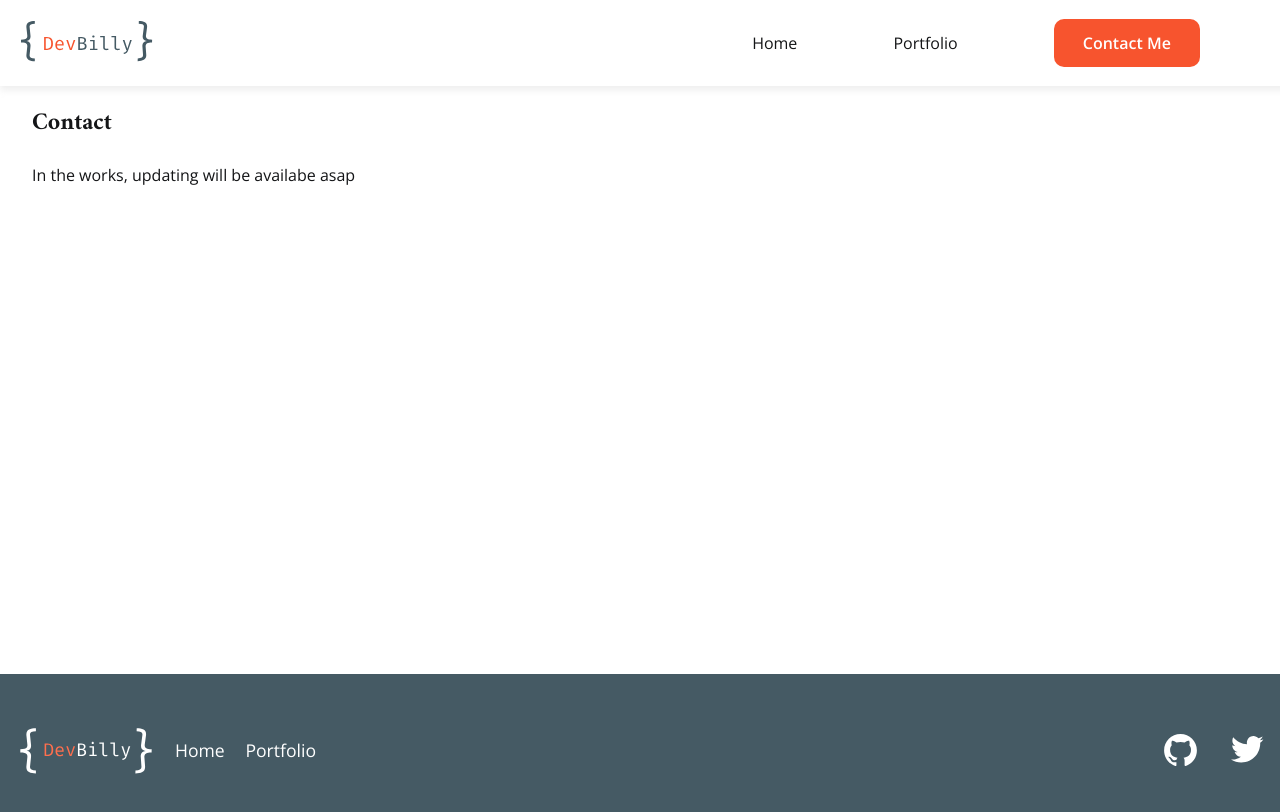
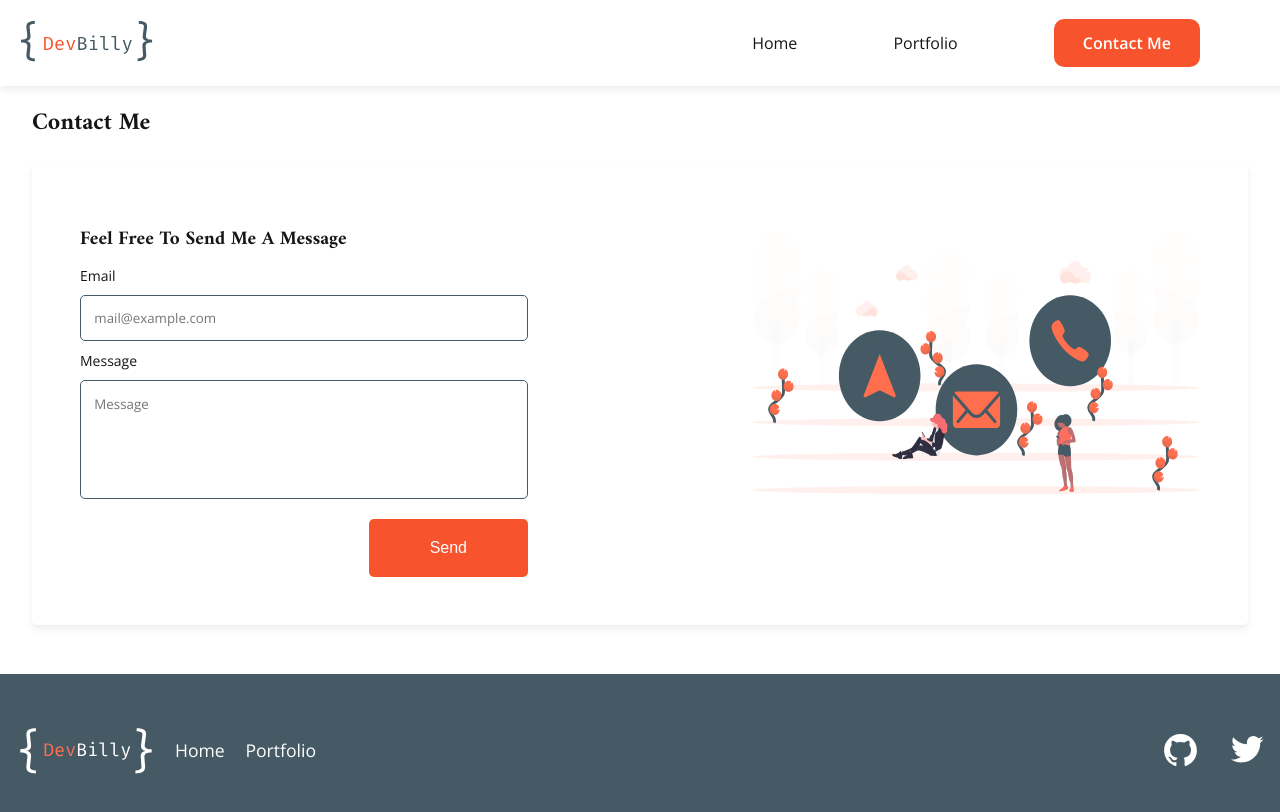
Before and after one commit to dev-billy/dev-billy, a React (Create React App) app: page /contact in a window 1280 px wide. Shown: the top 812 px of the page. Built offline with nearby package versions, Linux system fonts and the light colour scheme.

Commit message:
added the contact section

```diff
--- a/src/pages/Contact/index.js
+++ b/src/pages/Contact/index.js
@@ -1,9 +1,35 @@
 import Layout from "../../layout";
+import styles from "../pagestyles/contact.module.scss";
 function Contact() {
   return (
     <Layout>
-      <h1>Contact</h1>
-      <p>In the works, updating will be availabe asap</p>
+      <h1>Contact Me</h1>
+      <div className={styles.container}>
+        <div className={styles.textContent}>
+          <h2>Feel Free To Send Me A Message</h2>
+          <form className={styles.form}>
+            <div className={styles.inputs}>
+              <label htmlFor="email">Email</label>
+              <input
+                name="email"
+                type="email"
+                required
+                placeholder="mail@example.com"
+              />
+            </div>
+            <div className={styles.inputs}>
+              <label htmlFor="message">Message</label>
+              <textarea
+                name="message"
+                placeholder="Message"
+                rows={5}
+              ></textarea>
+            </div>
+            <button className={styles.sendBtn}>Send</button>
+          </form>
+        </div>
+        <div className={styles.image}></div>
+      </div>
     </Layout>
   );
 }
--- /dev/null
+++ b/src/pages/pagestyles/contact.module.scss
@@ -0,0 +1,76 @@
+@import "../../scss/colors";
+.container {
+  display: flex;
+  flex-direction: column;
+  background-color: white;
+  padding: 1em;
+  border-radius: 5px;
+  box-shadow: 0px 4px 7px 0px #c4c4c44a;
+  h2 {
+    font-size: 1.2rem;
+    line-height: 22px;
+  }
+}
+.textContent {
+  .form {
+    display: flex;
+    flex-direction: column;
+    .inputs {
+      display: flex;
+      flex-direction: column;
+      label {
+        font-size: 14px;
+      }
+      input,
+      textarea {
+        margin: 10px 0;
+        padding: 1em;
+        border: solid 0.25px $secondary;
+        border-radius: 5px;
+        // outline: none;
+        resize: none;
+        font-family: "Open Sans", sans-serif;
+      }
+      input:focus,
+      textarea:focus {
+        outline-color: $primary;
+        border-color: $primary;
+      }
+    }
+    .sendBtn {
+      margin-top: 10px;
+      background-color: $primary;
+      color: #fff;
+      align-self: flex-end;
+      border: solid 1px rgba(255, 255, 255, 0);
+      transition: all 0.3s;
+    }
+    .sendBtn:hover {
+      color: $primary;
+      background-color: white;
+      border: solid 1px $primary;
+    }
+  }
+}
+.image {
+  height: 155px;
+  margin-top: 20px;
+  background-image: url("../../assets/contact-illustration.svg");
+  background-size: contain;
+  background-repeat: no-repeat;
+}
+
+@media screen and (min-width: 768px) {
+  .container {
+    flex-direction: row;
+    padding: 3em;
+    justify-content: space-between;
+  }
+  .textContent {
+    width: 40%;
+  }
+  .image {
+    height: auto;
+    width: 40%;
+  }
+}
```
Also changed, not shown: src/assets/contact-illustration.svg (added).
